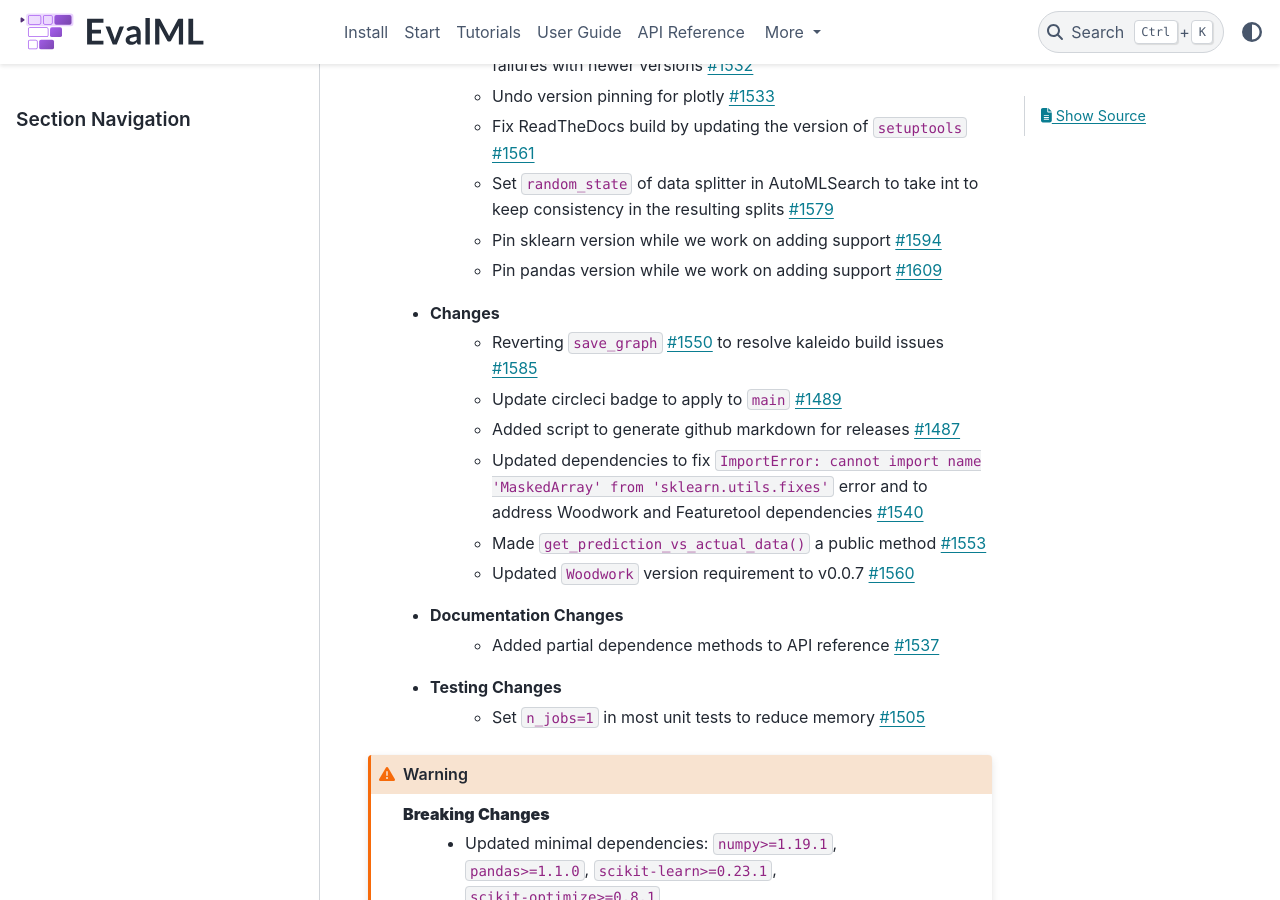
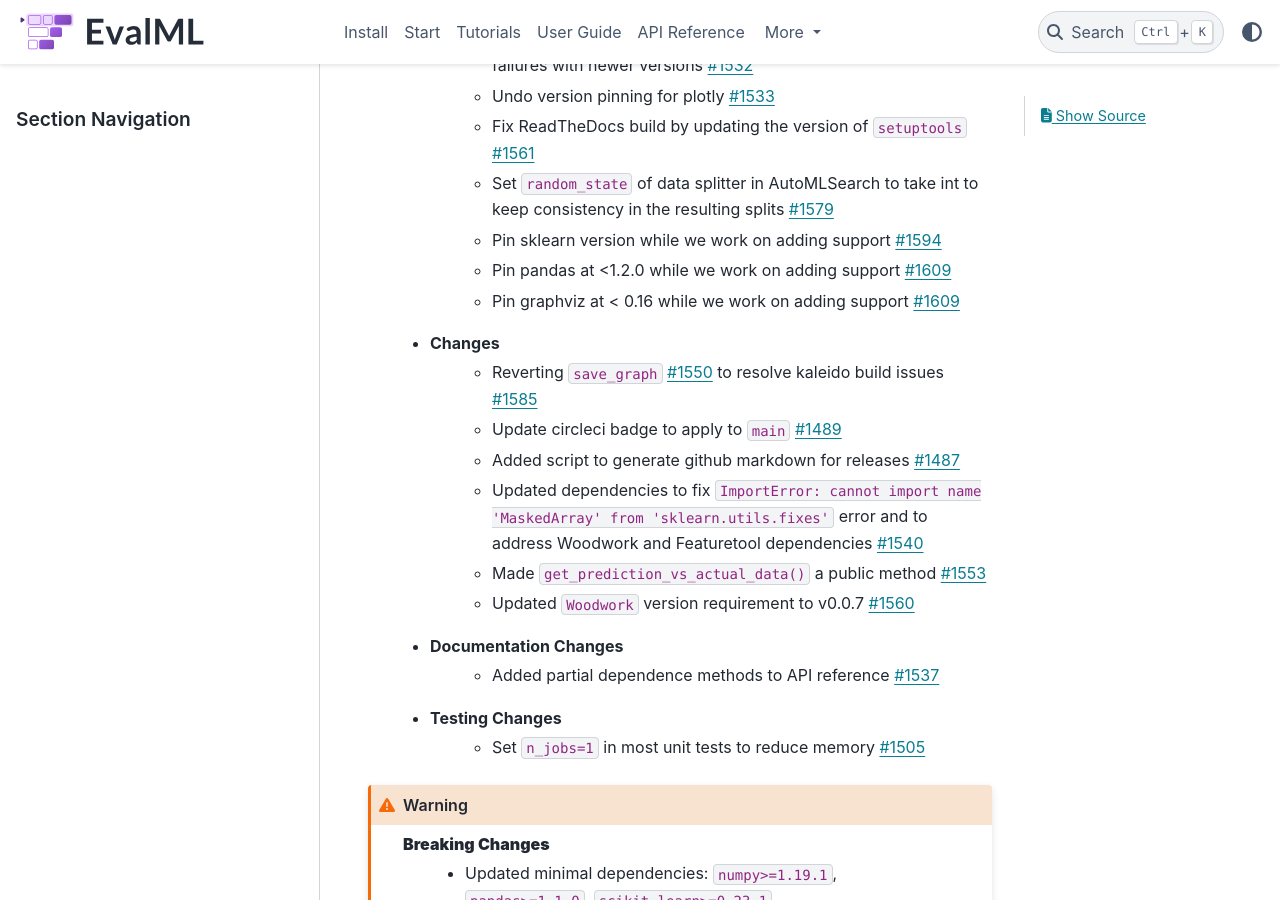
Before and after one commit to alteryx/evalml, a Sphinx documentation site: the page built from docs/source/release_notes.rst, in a window 1280 px wide and 900 px high, scrolled down 1480 px. Built offline with Sphinx 7.4.7 and the PyData theme 0.15.4, drawn with Linux system fonts in a browser that asks for light colours; comment, search, counter and statistics services are not loaded.

Commit message:
cap graphviz at 0.15 as well

```diff
--- a/docs/source/release_notes.rst
+++ b/docs/source/release_notes.rst
@@ -31,7 +31,8 @@
         * Fix ReadTheDocs build by updating the version of ``setuptools`` :pr:`1561`
         * Set ``random_state`` of data splitter in AutoMLSearch to take int to keep consistency in the resulting splits :pr:`1579`
         * Pin sklearn version while we work on adding support :pr:`1594`
-        * Pin pandas version while we work on adding support :pr:`1609`
+        * Pin pandas at <1.2.0 while we work on adding support :pr:`1609`
+        * Pin graphviz at < 0.16 while we work on adding support :pr:`1609`
     * Changes
         * Reverting ``save_graph`` :pr:`1550` to resolve kaleido build issues :pr:`1585`
         * Update circleci badge to apply to ``main`` :pr:`1489`
--- a/requirements.txt
+++ b/requirements.txt
@@ -6,6 +6,6 @@
 catboost>=0.20
 lightgbm>=2.3.1
 matplotlib>=3.3.3
-graphviz>=0.13
+graphviz>=0.13,<0.16
 seaborn>=0.11.1
 category_encoders>=2.0.0
```
Also changed, not shown: 1 other file.
